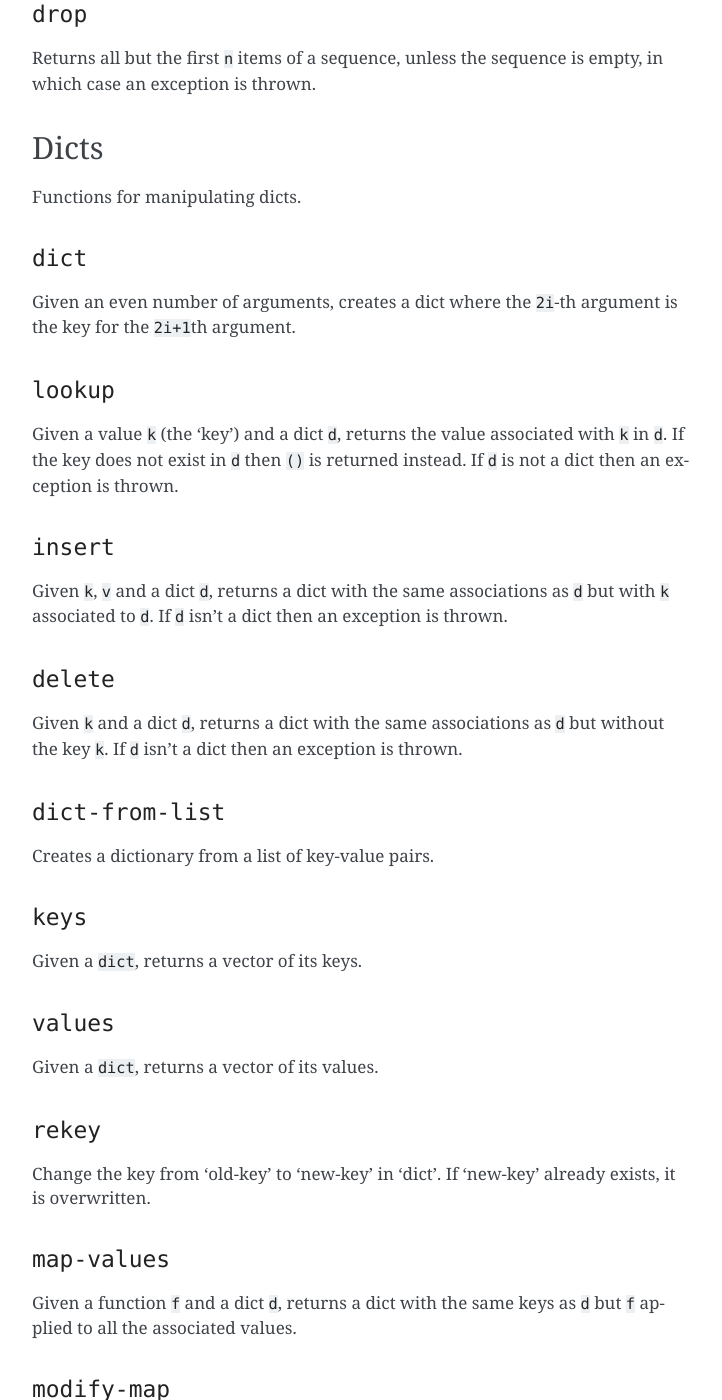
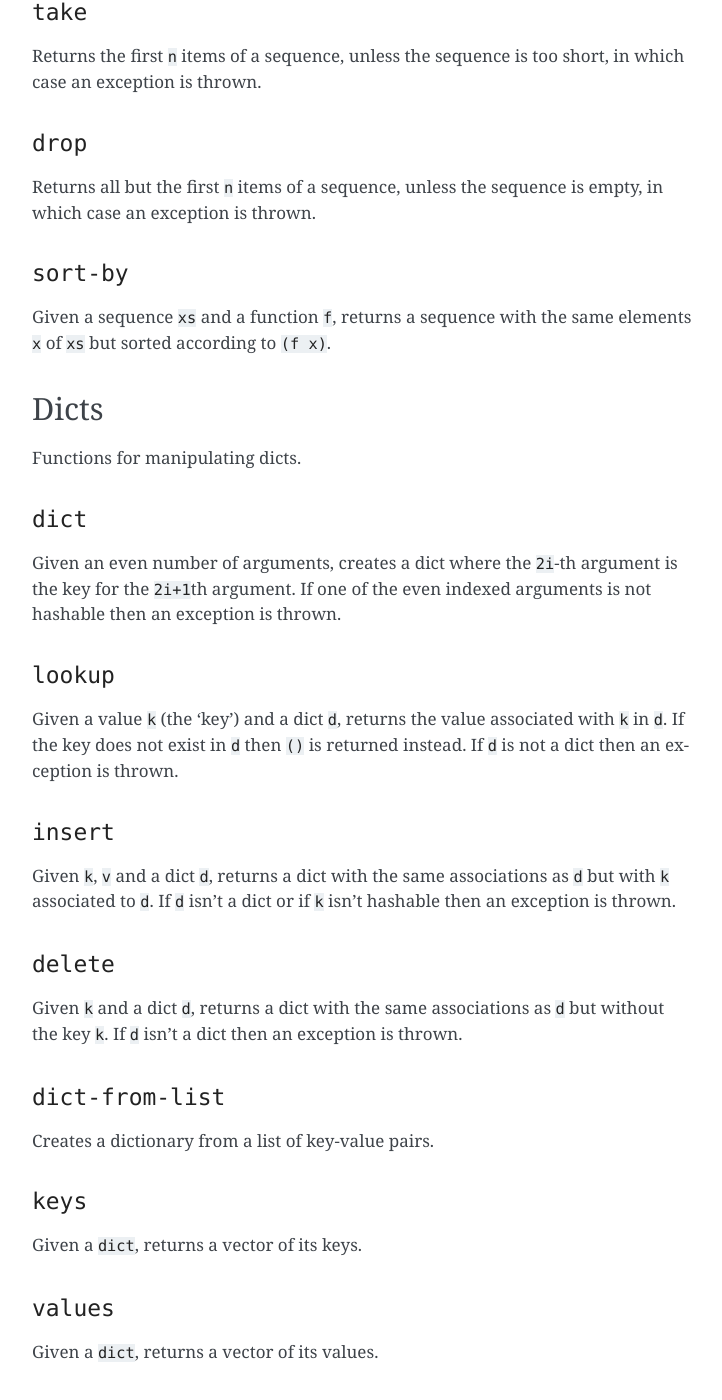
Before and after one commit to radicle-dev/radicle-alpha, a Sphinx documentation site: the page built from docs/source/reference.rst, in a window 1280 px wide and 1400 px high, scrolled down 6970 px. Shown: the whole window, without its empty margins (388-1110 px from the left). Built offline with Sphinx 7.4.7, drawn with Linux system fonts in a browser that asks for light colours; pages that are not in the unit, such as notebooks, are missing from menus; some of the changed text lies outside the part shown.

```diff
--- a/docs/source/reference.rst
+++ b/docs/source/reference.rst
@@ -175,6 +175,12 @@
 
 Substracts one number from another.
 
+``/``
+~~~~~
+
+Divides one number by another. Throws an exception if the second
+argument is 0.
+
 ``<``
 ~~~~~
 
@@ -336,6 +342,12 @@
 Returns all but the first ``n`` items of a sequence, unless the sequence
 is empty, in which case an exception is thrown.
 
+``sort-by``
+~~~~~~~~~~~
+
+Given a sequence ``xs`` and a function ``f``, returns a sequence with
+the same elements ``x`` of ``xs`` but sorted according to ``(f x)``.
+
 Dicts
 -----
 
@@ -345,7 +357,8 @@
 ~~~~~~~~
 
 Given an even number of arguments, creates a dict where the ``2i``-th
-argument is the key for the ``2i+1``\ th argument.
+argument is the key for the ``2i+1``\ th argument. If one of the even
+indexed arguments is not hashable then an exception is thrown.
 
 ``lookup``
 ~~~~~~~~~~
@@ -360,7 +373,7 @@
 
 Given ``k``, ``v`` and a dict ``d``, returns a dict with the same
 associations as ``d`` but with ``k`` associated to ``d``. If ``d`` isn't
-a dict then an exception is thrown.
+a dict or if ``k`` isn't hashable then an exception is thrown.
 
 ``delete``
 ~~~~~~~~~~
@@ -831,6 +844,11 @@
 
 Return an empty chain dictionary with the given url.
 
+``@var``
+~~~~~~~~
+
+A lens for variables in states of chains.
+
 ``eval-in-chain``
 ~~~~~~~~~~~~~~~~~
 
```
Also changed, not shown: 7 other files.
